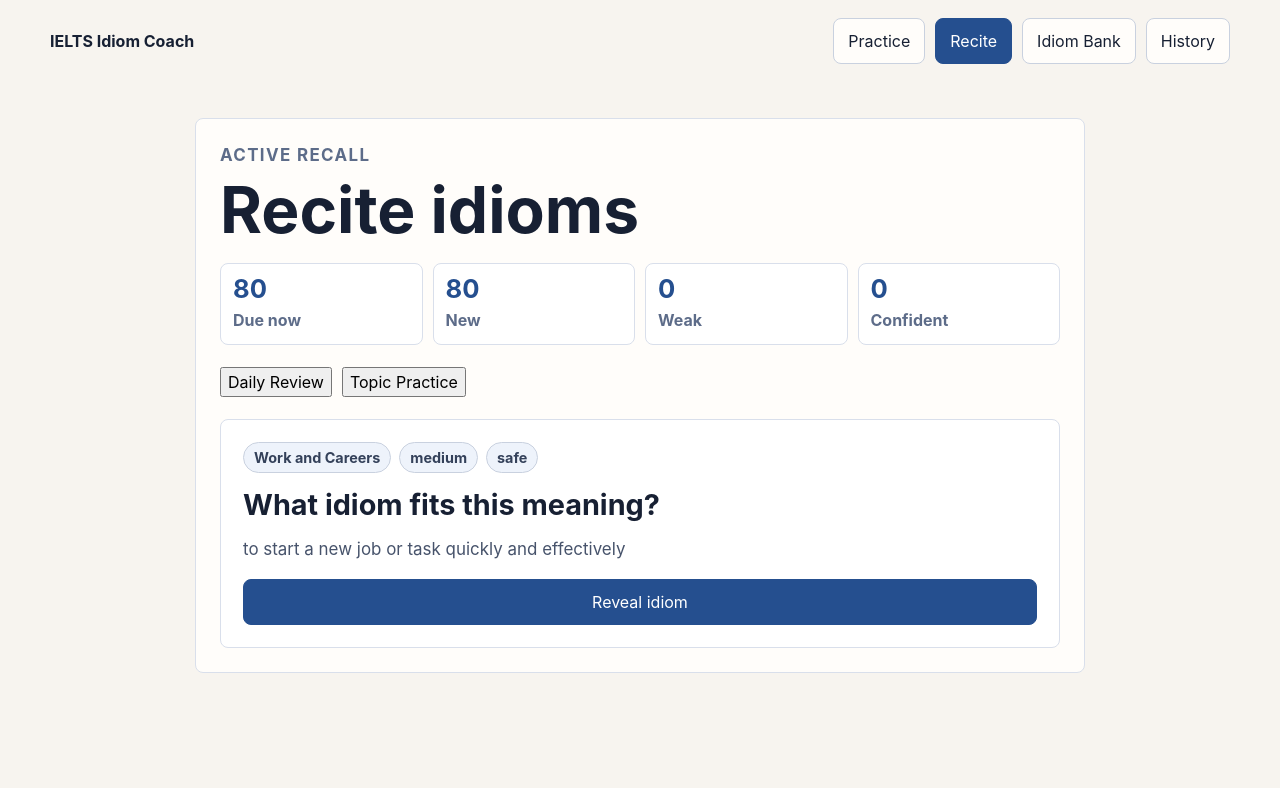
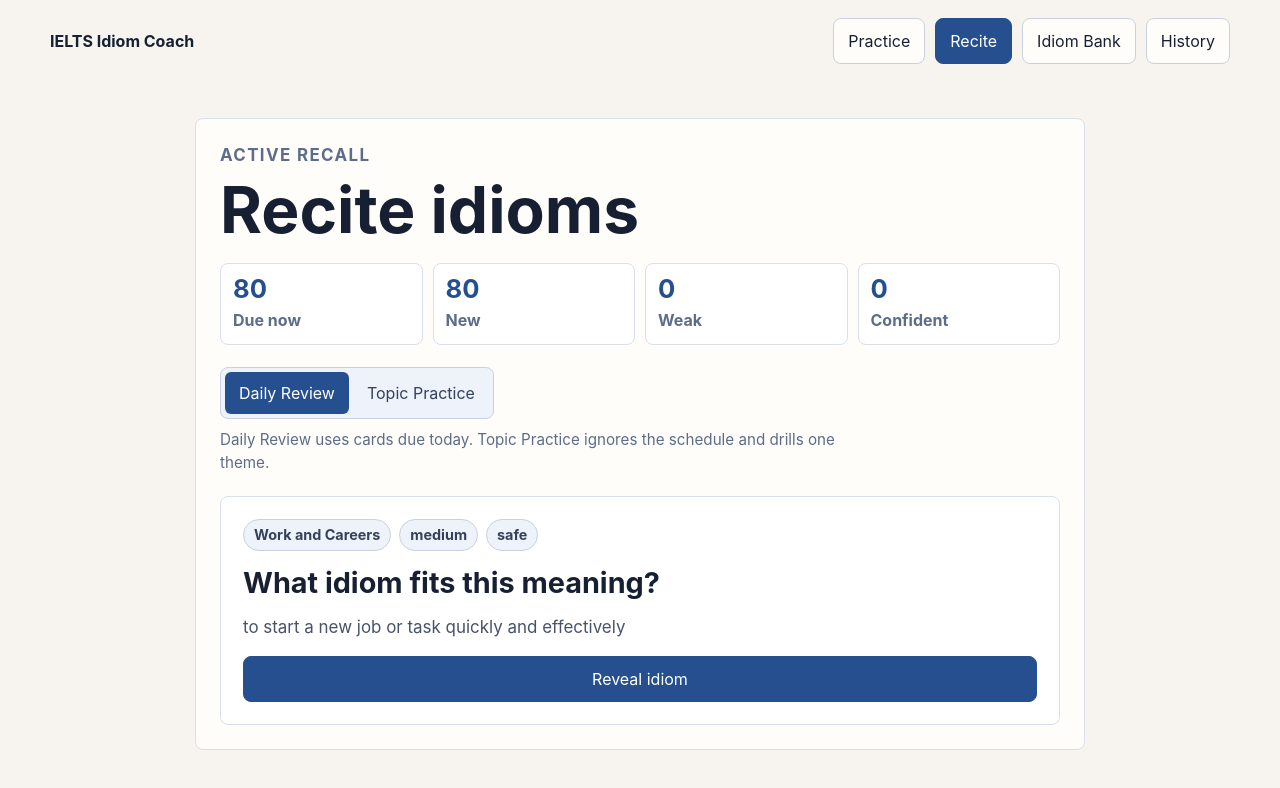
Before and after one commit to MikeXX20/idiom-leaner, a React (Vite) app: page / in a window 1280 px wide. Both pictures are taken after a click on the button "Recite". Shown: the top 788 px of the page. Built offline with nearby package versions, Linux system fonts and the light colour scheme.

Commit message:
Clarify recite review controls

```diff
--- a/src/domain/reviewScheduler.ts
+++ b/src/domain/reviewScheduler.ts
@@ -54,9 +54,7 @@ export function buildStudyStats(idioms: Idiom[], now = new Date()): StudyStats {
     total: normalized.length,
     due: normalized.filter((idiom) => isDueOrNew(idiom, now)).length,
     new: normalized.filter((idiom) => idiom.confidence === "new").length,
-    weak: normalized.filter(
-      (idiom) => idiom.confidence === "practicing" || (idiom.mistakeCount ?? 0) > 0
-    ).length,
+    weak: normalized.filter((idiom) => idiom.confidence === "practicing").length,
     confident: normalized.filter((idiom) => idiom.confidence === "confident").length
   };
 }
@@ -75,7 +73,7 @@ export function markIdiomReviewed(
 
   return {
     ...normalized,
-    confidence: confidenceFor(result, reviewCount, mistakeCount),
+    confidence: confidenceFor(result),
     reviewCount,
     mistakeCount,
     lastReviewedAt: reviewedAt.toISOString(),
@@ -116,10 +114,10 @@ function delayFor(result: ReviewResult, reviewCount: number) {
   return Math.min(7, Math.max(2, reviewCount + 1)) * 24 * hour;
 }
 
-function confidenceFor(result: ReviewResult, reviewCount: number, mistakeCount: number): Confidence {
+function confidenceFor(result: ReviewResult): Confidence {
   if (result !== "Good") {
     return "practicing";
   }
 
-  return reviewCount >= 3 && mistakeCount === 0 ? "confident" : "practicing";
+  return "confident";
 }
--- a/src/features/recite/RecitePage.tsx
+++ b/src/features/recite/RecitePage.tsx
@@ -100,7 +100,7 @@ export function RecitePage() {
         </article>
       </div>
 
-      <div className="button-row" role="group" aria-label="Recite mode">
+      <div className="segmented-control" role="group" aria-label="Recite mode">
         <button aria-current={mode === "daily"} onClick={() => changeMode("daily")}>
           Daily Review
         </button>
@@ -108,6 +108,10 @@ export function RecitePage() {
           Topic Practice
         </button>
       </div>
+      <p className="mode-help">
+        Daily Review uses cards due today. Topic Practice ignores the schedule and drills one
+        theme.
+      </p>
 
       {mode === "topic" && (
         <label className="field">
@@ -169,6 +173,10 @@ export function RecitePage() {
                   Good
                 </button>
               </div>
+              <p className="review-help">
+                Again: I forgot it, review soon. Hard: I remembered it slowly, keep it weak.
+                Good: I remembered it naturally, mark it confident.
+              </p>
             </div>
           )}
         </article>
--- a/src/styles.css
+++ b/src/styles.css
@@ -90,6 +90,28 @@ p {
 .primary-button {
   color: #fff;
   border-color: #254f8f;
+  background: #254f8f;
+}
+
+.segmented-control {
+  display: inline-flex;
+  gap: 4px;
+  border: 1px solid #c9d1df;
+  border-radius: 8px;
+  padding: 4px;
+  background: #eef3fb;
+}
+
+.segmented-control button {
+  border: 0;
+  border-radius: 6px;
+  padding: 9px 14px;
+  color: #34415a;
+  background: transparent;
+}
+
+.segmented-control button[aria-current="true"] {
+  color: #fff;
   background: #254f8f;
 }
 
@@ -208,6 +230,20 @@ p {
   color: #a13838;
 }
 
+.mode-help,
+.review-help {
+  margin-top: 10px;
+  color: #5d6c89;
+  font-size: 0.95rem;
+}
+
+.review-help {
+  border: 1px solid #d9dfeb;
+  border-radius: 8px;
+  padding: 10px 12px;
+  background: #f8fbff;
+}
+
 .study-stats {
   display: grid;
   grid-template-columns: repeat(4, minmax(0, 1fr));
```
Also changed, not shown: 2 other files (tests, documents, lock files or other folders).
